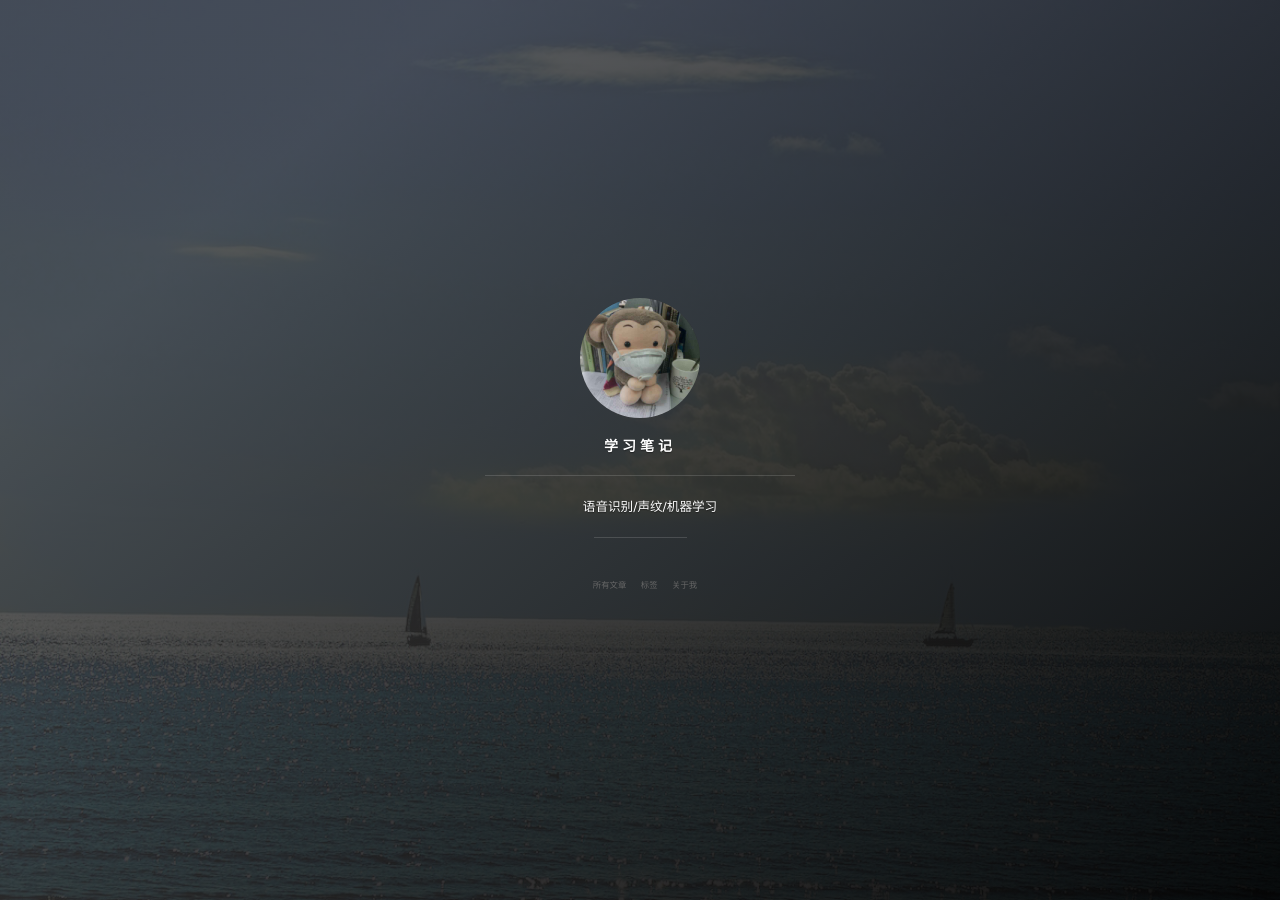
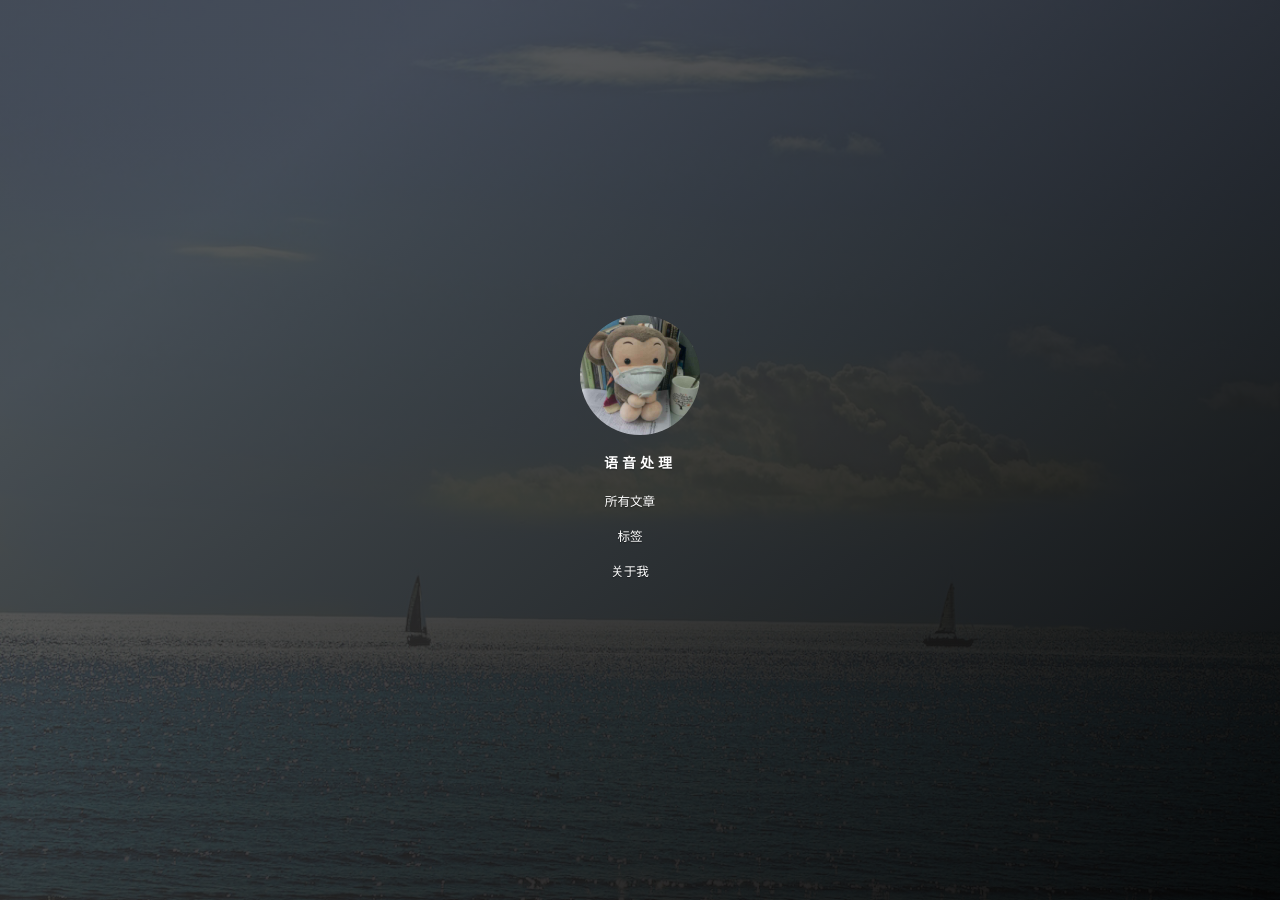
Before and after one commit to glynpu/glynpu.github.io, a Jekyll site: the page built from index.html, in a window 1280 px wide. Built offline with Jekyll 4.4.1, drawn with Linux system fonts in a browser that asks for light colours; nearby versions of some CDN libraries; the list of posts is cut into pages by our own code; comment, search, counter and statistics services are not loaded; grey boxes are pictures that could not be loaded.

Commit message:
change cover style

```diff
--- a/_config.yml
+++ b/_config.yml
@@ -1,8 +1,8 @@
 # Basic
-title: 学习笔记
+title: 语音处理
 # subtitle: guonwpu@qq.com
 # description: 欢迎来到我的个人站~
-description: 语音识别/声纹/机器学习
+# description: 语音识别/声纹/机器学习
 # 头像里面的标题
 avatarTitle: 怕雾霾的猴子
 # 头像里面的描述
--- a/_includes/side-panel.html
+++ b/_includes/side-panel.html
@@ -28,9 +28,9 @@
         {% if site.subtitle %}
         <span class="panel-cover__subtitle panel-subtitle">{{site.subtitle}}</span>
         {% endif %}
-        <hr class="panel-cover__divider" />
-        <p class="panel-cover__description">{{ site.description }}</p>
-        <hr class="panel-cover__divider panel-cover__divider--secondary" />
+        <!-- <hr class="panel-cover__divider" /> -->
+        <!-- <p class="panel-cover__description">{{ site.description }}</p> -->
+        <!-- <hr class="panel-cover__divider panel-cover__divider--secondary" /> -->
 
         {% if site.welcome_message %}
         <p class="panel-cover__description">{{ site.welcome_message }}</p>
@@ -43,7 +43,8 @@
               <ul class="navigation">
                 <!-- <li class="navigation__item"><a href="/#blog" title="{{site.blog_button.description}}" class="blog-button">{{site.blog_button.title}}</a></li> -->
                 {% for item in site.nav %}
-                  <li class="navigation__item"><a href="{{item.url}}" title="{{item.description}}">{{item.title}}</a></li>
+                  <!-- <li class="navigation__item"><a href="{{item.url}}" title="{{item.description}}">{{item.title}}</a></li> -->
+                  <li class="panel-cover__description"><a href="{{item.url}}" title="{{item.description}}">{{item.title}}</a></li>
                 {% endfor %}
               </ul>
             </nav>
```
